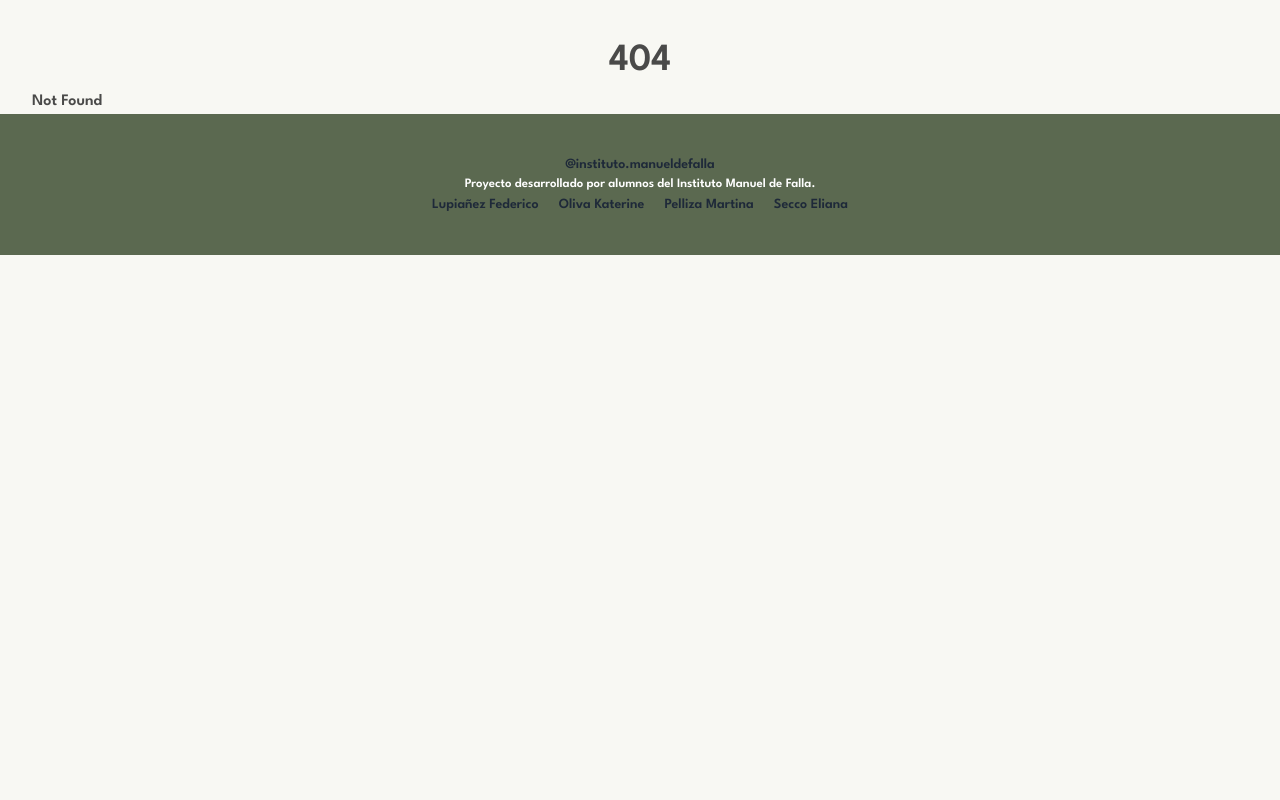
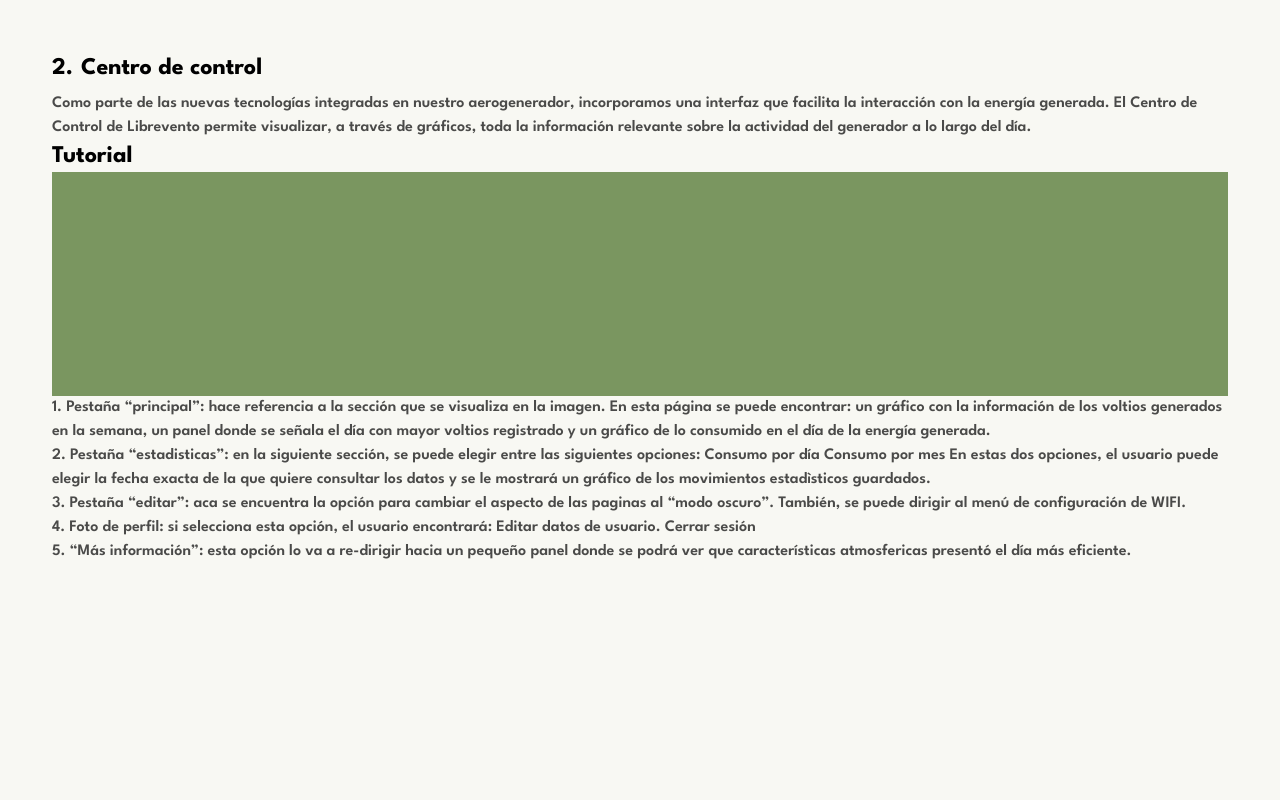
Before and after one commit to FedeLupianez/Librevento_control, a SvelteKit app in the folder Frontend/: page /loby in a window 1280 px wide. Before the commit this address had no page. Shown: the top 800 px of the page. Built offline with nearby package versions, Linux system fonts and the light colour scheme.

Commit message:
Agrego google fonts para usar sus fuentes

```diff
--- a/Frontend/package.json
+++ b/Frontend/package.json
@@ -39,6 +39,7 @@
 	},
 	"dependencies": {
 		"@iconify/svelte": "^5.0.0",
+		"@svelte-web-fonts/google": "^1.0.4",
 		"chart.js": "^4.5.0"
 	}
 }
--- /dev/null
+++ b/Frontend/src/routes/loby/+page.svelte
@@ -0,0 +1,50 @@
+<script lang="ts">
+</script>
+
+<main class="min-h-screen gap-4 p-5">
+	<section class="flex flex-col gap-2">
+		<div class="flex flex-row gap-2">
+			<span class="text-2xl font-bold text-black">2.</span>
+			<span class="text-2xl font-bold text-black">Centro de control</span>
+		</div>
+		<p>
+			Como parte de las nuevas tecnologías integradas en nuestro aerogenerador, incorporamos una
+			interfaz que facilita la interacción con la energía generada. El Centro de Control de
+			Librevento permite visualizar, a través de gráficos, toda la información relevante sobre la
+			actividad del generador a lo largo del día.
+		</p>
+	</section>
+
+	<section class="flex flex-col">
+		<span class="text-2xl font-bold text-black"> Tutorial </span>
+		<div class="flex h-56 w-full bg-[#7A9660]"></div>
+		<p>
+			1. Pestaña “principal”: hace referencia a la sección que se visualiza en la imagen. En esta
+			página se puede encontrar: un gráfico con la información de los voltios generados en la
+			semana, un panel donde se señala el día con mayor voltios registrado y un gráfico de lo
+			consumido en el día de la energía generada.
+		</p>
+
+		<p>
+			2. Pestaña “estadisticas”: en la siguiente sección, se puede elegir entre las siguientes
+			opciones: Consumo por día Consumo por mes En estas dos opciones, el usuario puede elegir la
+			fecha exacta de la que quiere consultar los datos y se le mostrará un gráfico de los
+			movimientos estadìsticos guardados.
+		</p>
+
+		<p>
+			3. Pestaña “editar”: aca se encuentra la opción para cambiar el aspecto de las paginas al
+			“modo oscuro”. También, se puede dirigir al menú de configuración de WIFI.
+		</p>
+
+		<p>
+			4. Foto de perfil: si selecciona esta opción, el usuario encontrará: Editar datos de usuario.
+			Cerrar sesión
+		</p>
+
+		<p>
+			5. “Más información”: esta opción lo va a re-dirigir hacia un pequeño panel donde se podrá ver
+			que características atmosfericas presentó el día más eficiente.
+		</p>
+	</section>
+</main>
--- a/Frontend/src/stores/user.ts
+++ b/Frontend/src/stores/user.ts
@@ -13,7 +13,6 @@ export async function fetchUser() {
       if (response.ok) {
          const data = await response.json();
          user.set(data);
-      console.log('usuario encontrado : ', data);
       } else {
          console.warn('Error al cargar el usuario');
       }
```
Also changed, not shown: 2 other files (tests, documents, lock files or other folders). Lines whose indentation alone changed are shown as unchanged.
